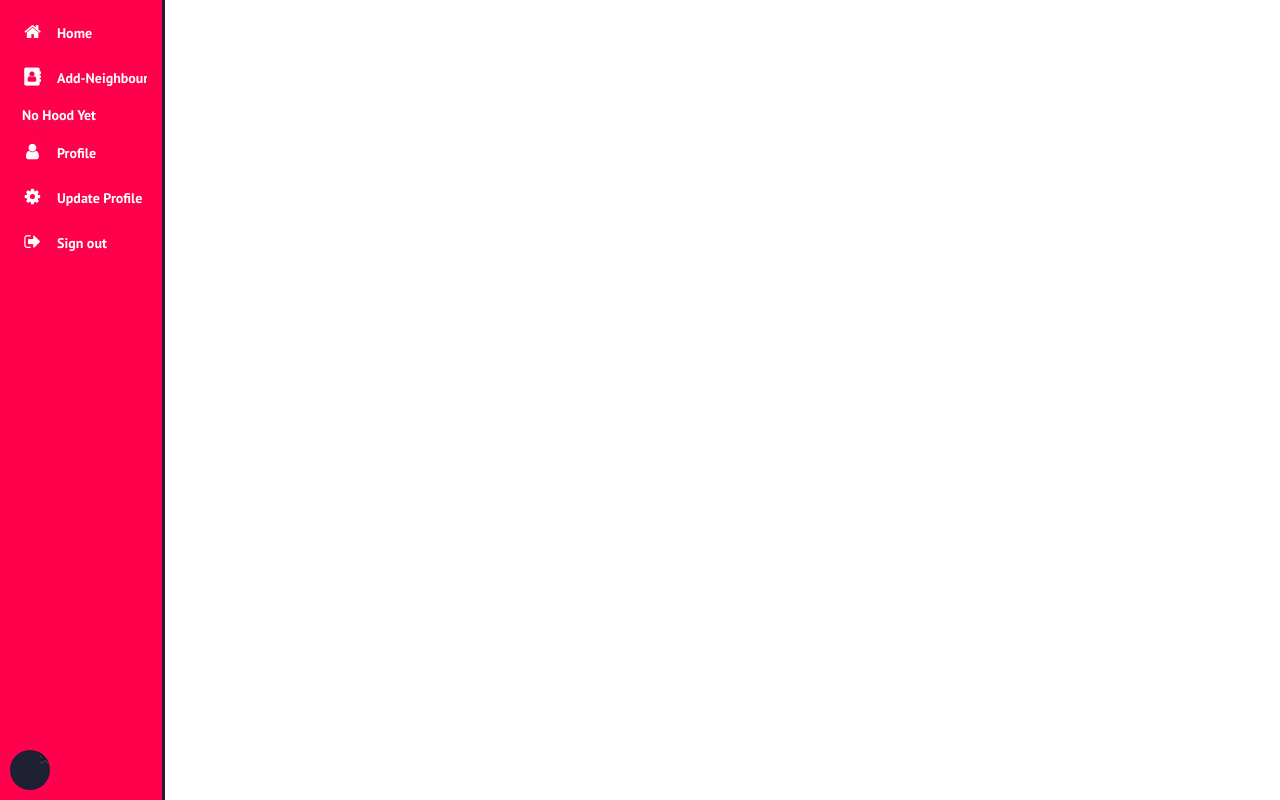
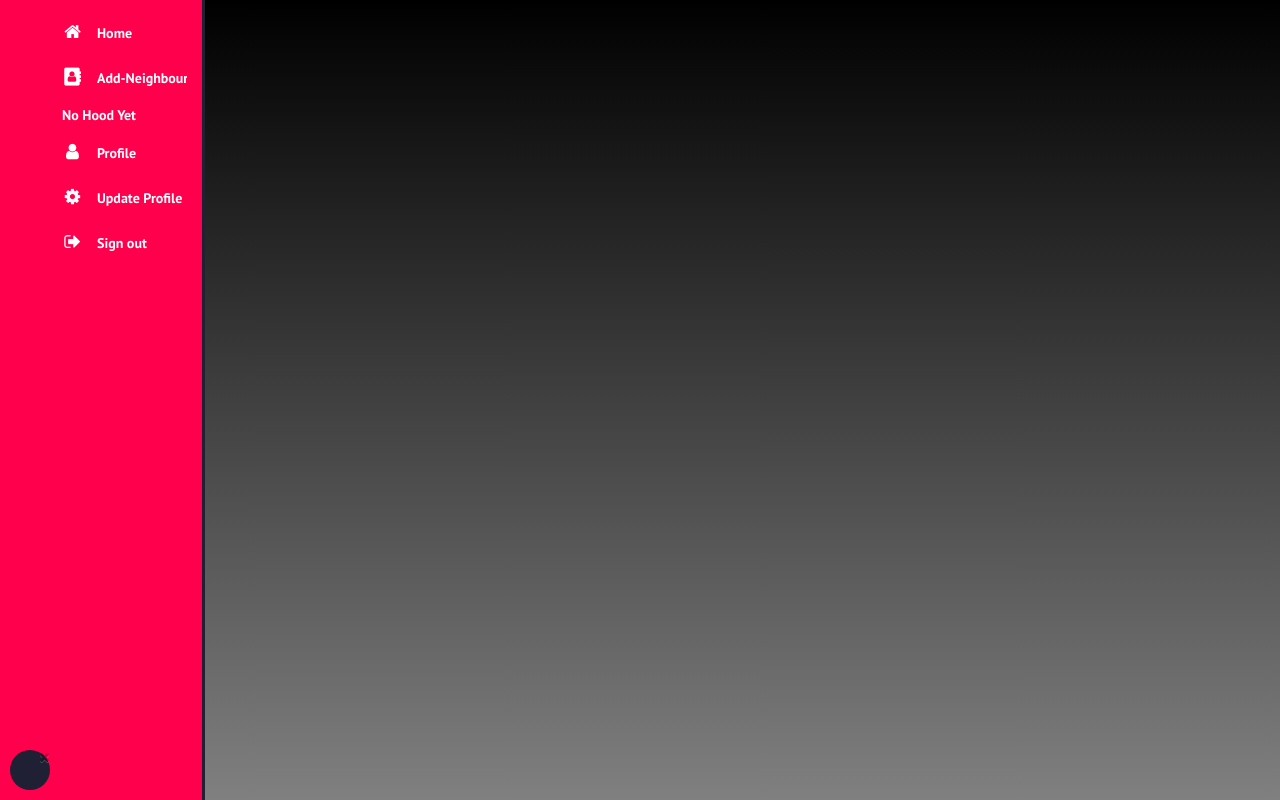
Before and after one commit to Doyo54/Neighbourhood-Watch, a Django app: page / in a window 1280 px wide. Run offline with Django 4.2, Linux system fonts and the light colour scheme; the visitor is signed in with stand-in values (Sample User, id 1); data that the repository does not hold is empty; some libraries are stand-ins or nearby versions.

Commit message:
ft:Background color changed

```diff
--- a/app/templates/base.html
+++ b/app/templates/base.html
@@ -14,7 +14,9 @@
   <link rel="stylesheet" href="https://cdnjs.cloudflare.com/ajax/libs/font-awesome/4.7.0/css/font-awesome.min.css">
 
 </head>
-<body>
+<body style="background-image: linear-gradient(black, gray); background-attachment: fixed;
+
+color:white;  ">
 
     {% block content %}{%endblock%}
     {% include "navbar.html" %}
--- a/static/css/index.css
+++ b/static/css/index.css
@@ -1,10 +1,11 @@
 @import url("https://fonts.googleapis.com/css2?family=PT+Sans:wght@400;700&display=swap");
 
-* {
+body {
   margin: 0;
   padding: 0;
   box-sizing: border-box;
   overflow: hidden;
+  background-color: black;
 }
 
 .header {
```
